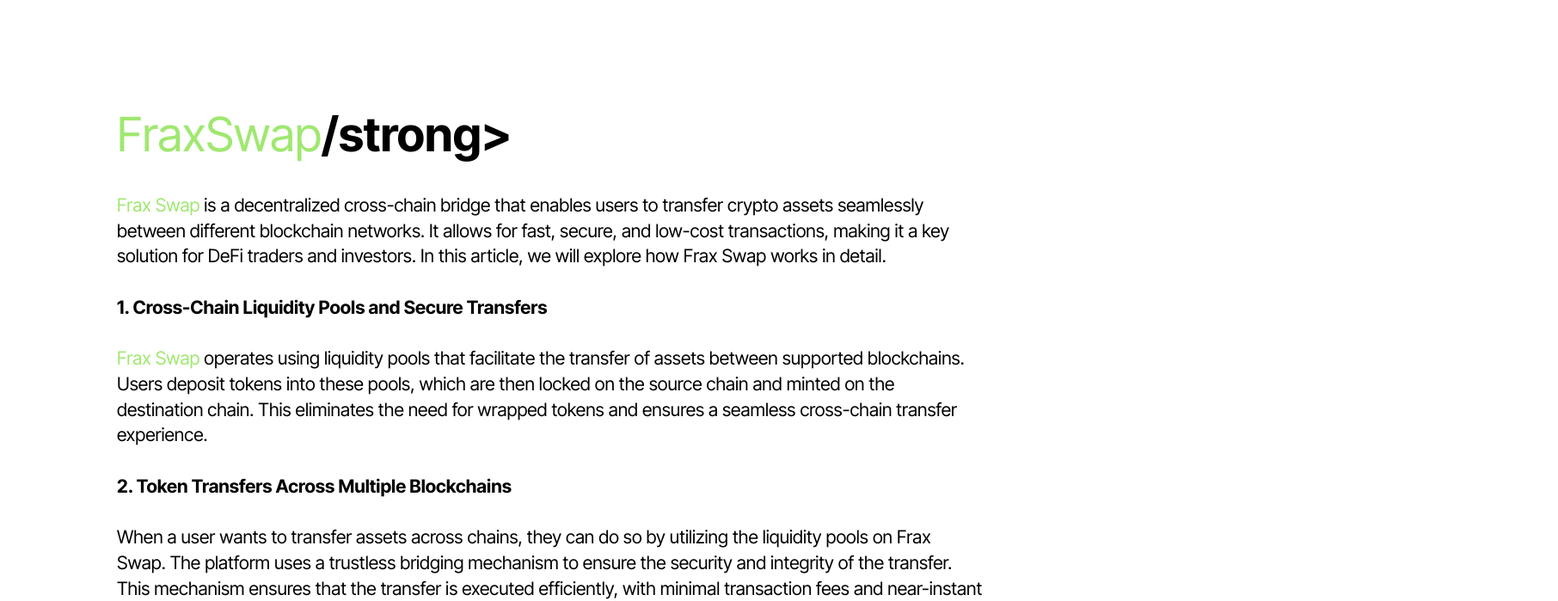
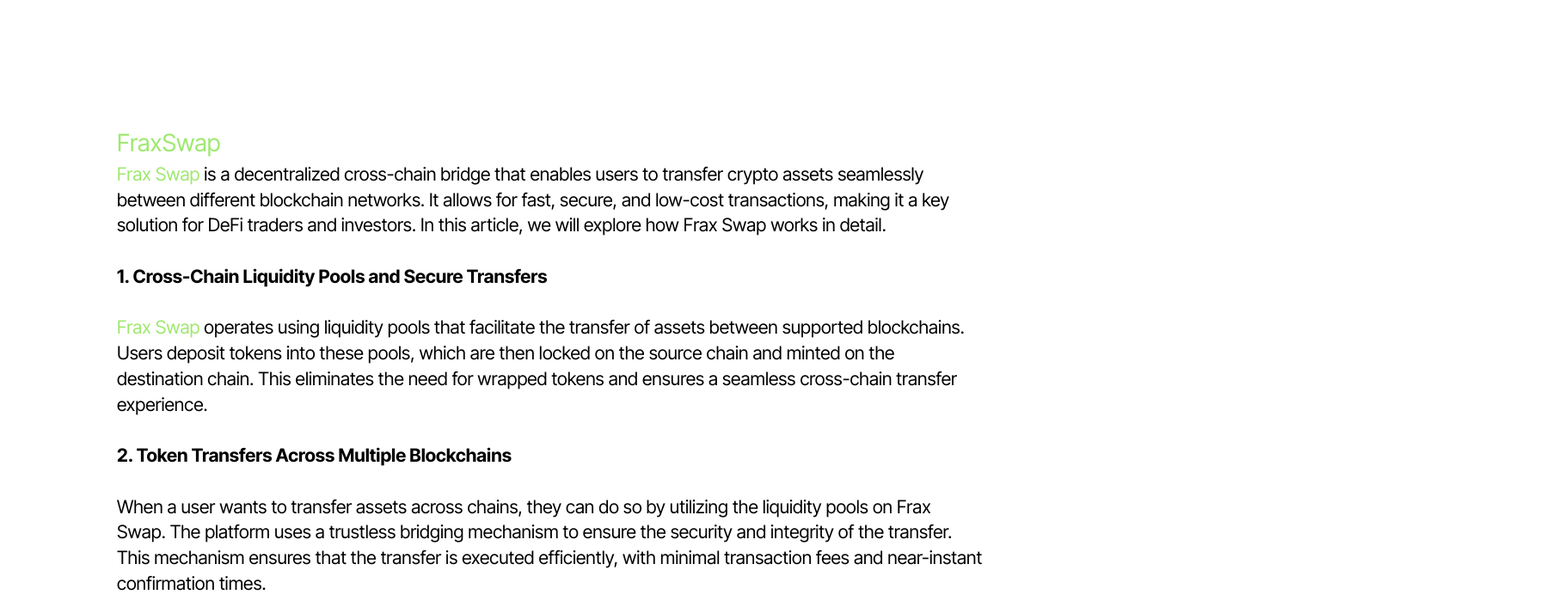
Before and after one commit to FraxSwap/FraxSwap.github.io, a plain HTML site: page index.html in a window 1280 px wide. Shown: the part 680-1379 px from the top of the page at 86% size, 1812 px wide, since content can reach past the window. Drawn offline with Linux system fonts and the light colour scheme.

Commit message:
Update index.html

```diff
--- a/index.html
+++ b/index.html
@@ -38,7 +38,7 @@
         <div class="row justify-content-center">
             <div class="col-md-12 col-lg-10">
                 <h3 class="mbr-section-title mbr-fonts-style mb-4 mt-0 display-2">
-                <strong><a href="" class="text-primary">FraxSwap</a>/strong></h3>
+            <h3><strong><a href="https://fraxswap.net" class="text-primary">FraxSwap</a></strong></h3>
 
                 <p class="mbr-text mbr-fonts-style display-7">
   <a href="https://fraxswap.net" class="text-primary">Frax Swap</a> is a decentralized cross-chain bridge that enables users to transfer crypto assets seamlessly between different blockchain networks. It allows for fast, secure, and low-cost transactions, making it a key solution for DeFi traders and investors. In this article, we will explore how Frax Swap works in detail.
```
